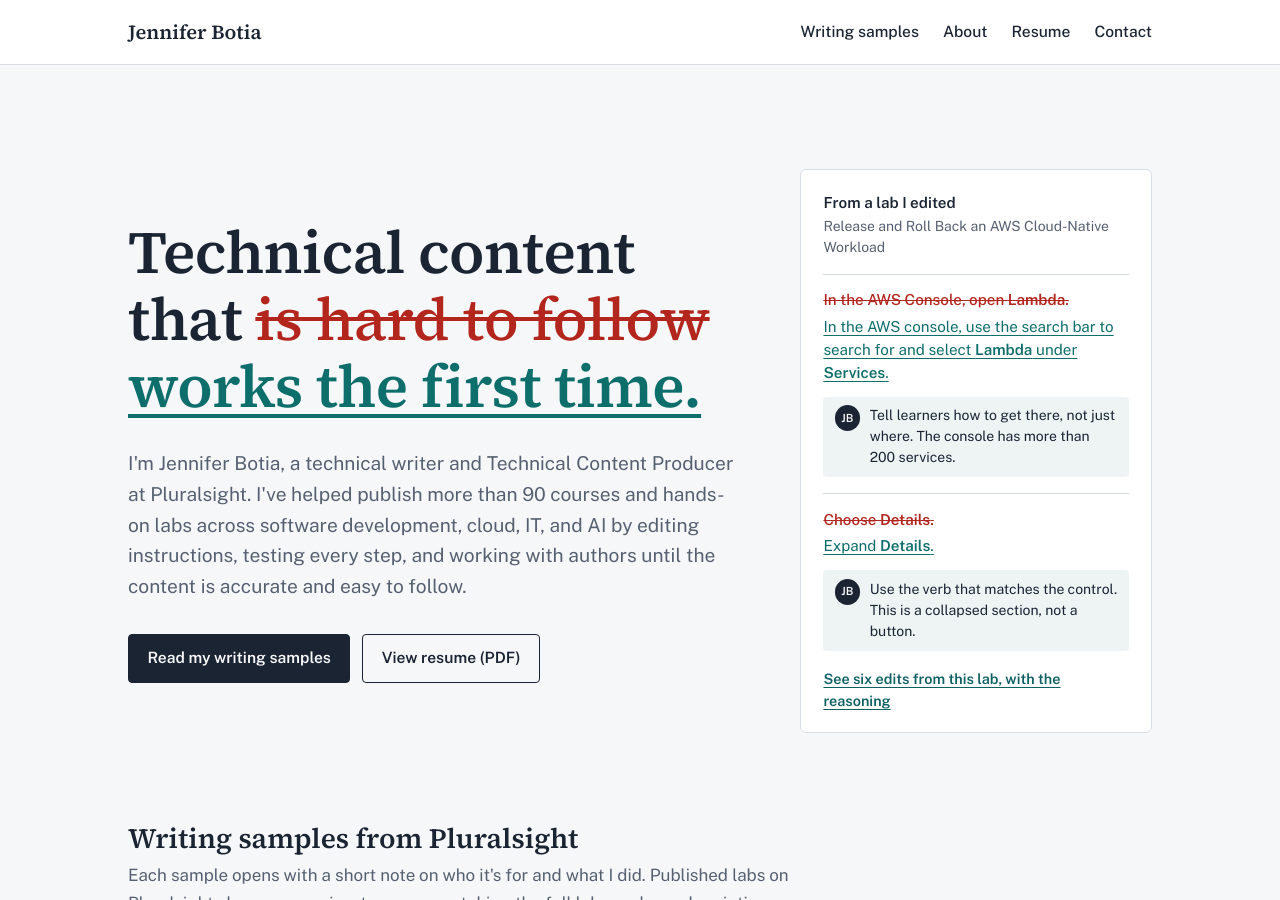
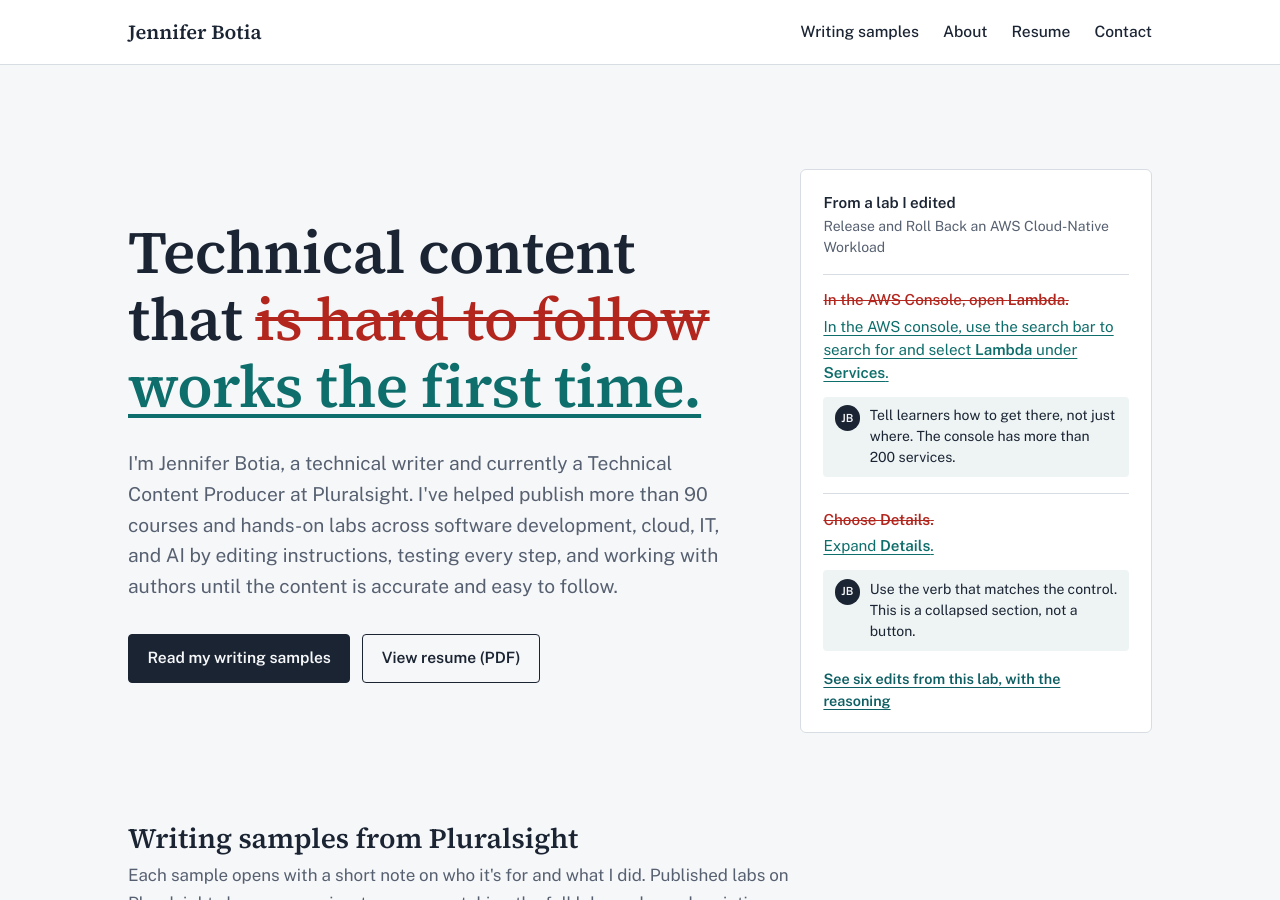
Before and after one commit to Jenjimenez/tech-writing-portfolio, a Jekyll site: the page built from index.html, in a window 1280 px wide and 900 px high. Built offline with Jekyll 4.4.1, drawn with Linux system fonts in a browser that asks for light colours.

Commit message:
Update index.html

```diff
--- a/index.html
+++ b/index.html
@@ -9,7 +9,7 @@
     <del aria-hidden="true">is hard to follow</del>
     <ins>works the first time.</ins>
   </h1>
-  <p class="lede">I'm Jennifer Botia, a technical writer and Technical Content Producer at Pluralsight. I've helped publish more than 90 courses and hands-on labs across software development, cloud, IT, and AI by editing instructions, testing every step, and working with authors until the content is accurate and easy to follow.</p>
+  <p class="lede">I'm Jennifer Botia, a technical writer and currently a Technical Content Producer at Pluralsight. I've helped publish more than 90 courses and hands-on labs across software development, cloud, IT, and AI by editing instructions, testing every step, and working with authors until the content is accurate and easy to follow.</p>
   <p class="actions">
     <a class="button primary" href="#work">Read my writing samples</a>
     <a class="button" href="{{ '/Jennifer_Botia_2026.pdf' | relative_url }}" target="_blank" rel="noopener">View resume (PDF)<span class="sr-only"> (opens in a new tab)</span></a>
```
